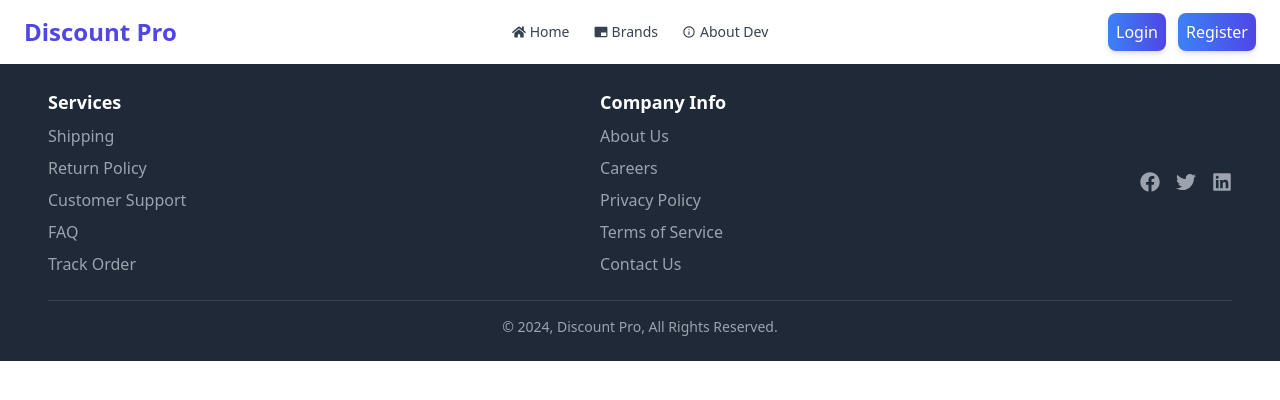
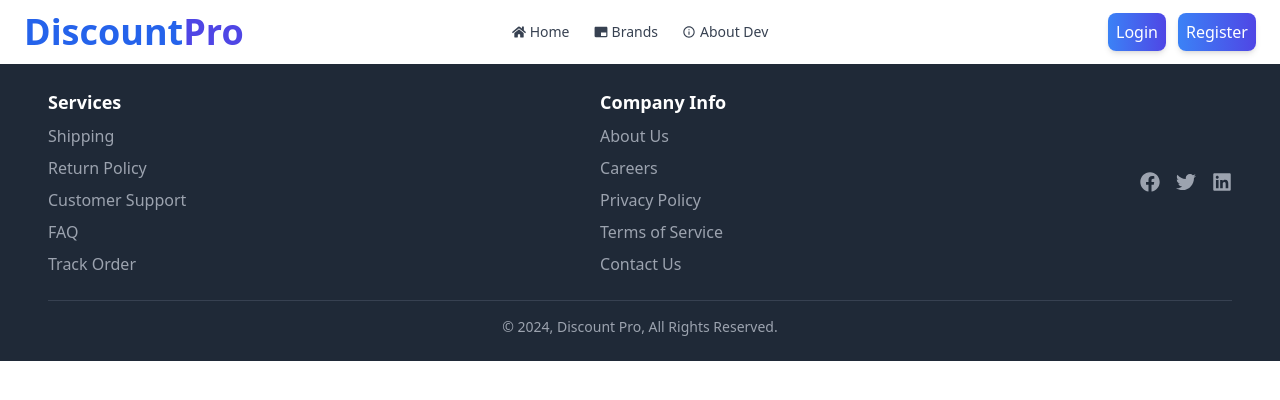
Before and after one commit to sabbirsolid/discount-pro-auth-a9, a React (Vite) app: page /auth in a window 1280 px wide. Shown: the top 400 px of the page. Built offline with nearby package versions, Linux system fonts and the light colour scheme; no server answers.

Commit message:
designed the logo

```diff
--- a/src/Layouts/HomeLayout.jsx
+++ b/src/Layouts/HomeLayout.jsx
@@ -1,10 +1,20 @@
+import { useContext } from "react";
 import Banner from "../components/Banner";
 import BrandsOnSale from "../components/BrandsOnSale";
 import TopCoupons from "../components/TopCoupons";
 import HowToUse from "./HowToUse";
+import { AuthContext } from "../Providers/AuthProvider";
 
 
 const HomeLayout = () => {
+  const {loading} = useContext(AuthContext);
+  if (loading) {
+    return (
+      <div className="flex justify-center items-center min-h-screen bg-gray-50">
+        <span className="loading loading-spinner text-info text-5xl"></span>
+      </div>
+    );
+  }
   return <div>
     <Banner></Banner>
     <BrandsOnSale></BrandsOnSale>
--- a/src/components/Navbar.jsx
+++ b/src/components/Navbar.jsx
@@ -54,7 +54,6 @@ const Navbar = () => {
       >
         <IoMdInformationCircleOutline /> About Dev
       </NavLink>
-
     </>
   );
 
@@ -91,16 +90,25 @@ const Navbar = () => {
             {links}
           </ul>
         </div>
-        <Link to="/" className="text-2xl hidden lg:block font-bold text-indigo-600">
-          Discount Pro
+        <Link
+  to="/"
+  className="text-4xl font-extrabold hidden lg:block">
+  <span className="text-blue-600">Discount</span>
+  <span className="text-indigo-600">Pro</span>
 </Link>
+
+
       </div>
 
       {/* Navbar Center */}
       <div className="navbar-start lg:hidden">
         {user ? (
           <p className="text-gray-700 text-sm">
-            Welcome, <span className="font-semibold text-indigo-600">{user.displayName}</span>!
+            Welcome,{" "}
+            <span className="font-semibold text-indigo-600">
+              {user.displayName}
+            </span>
+            !
           </p>
         ) : (
           ""
@@ -109,12 +117,18 @@ const Navbar = () => {
       <div className="navbar-center hidden lg:flex lg:flex-col justify-center">
         {user ? (
           <p className="text-gray-700 text-lg font-medium">
-            Welcome, <span className="font-semibold text-indigo-600">{user.displayName}</span>!
+            Welcome,{" "}
+            <span className="font-semibold text-indigo-600">
+              {user.displayName}
+            </span>
+            !
           </p>
         ) : (
           ""
         )}
-        <ul className="menu menu-horizontal space-x-6 text-gray-700">{links}</ul>
+        <ul className="menu menu-horizontal space-x-6 text-gray-700">
+          {links}
+        </ul>
       </div>
 
       {/* Navbar End */}
@@ -122,7 +136,9 @@ const Navbar = () => {
         {user ? (
           <>
             <div className="flex items-center space-x-1">
-              <p className="text-gray-700 hidden lg:block font-medium">{user?.email}</p>
+              <p className="text-gray-700 hidden lg:block font-medium">
+                {user?.email}
+              </p>
 
               {user.photoURL && (
                 <Link to="/private/my-profile">
```
Lines whose indentation alone changed are shown as unchanged.
